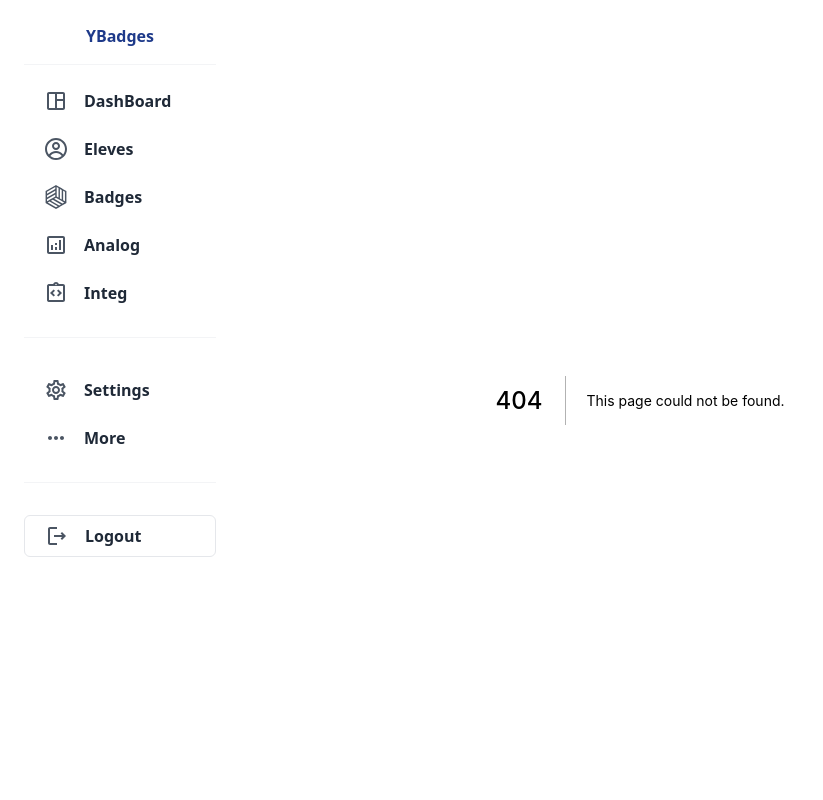
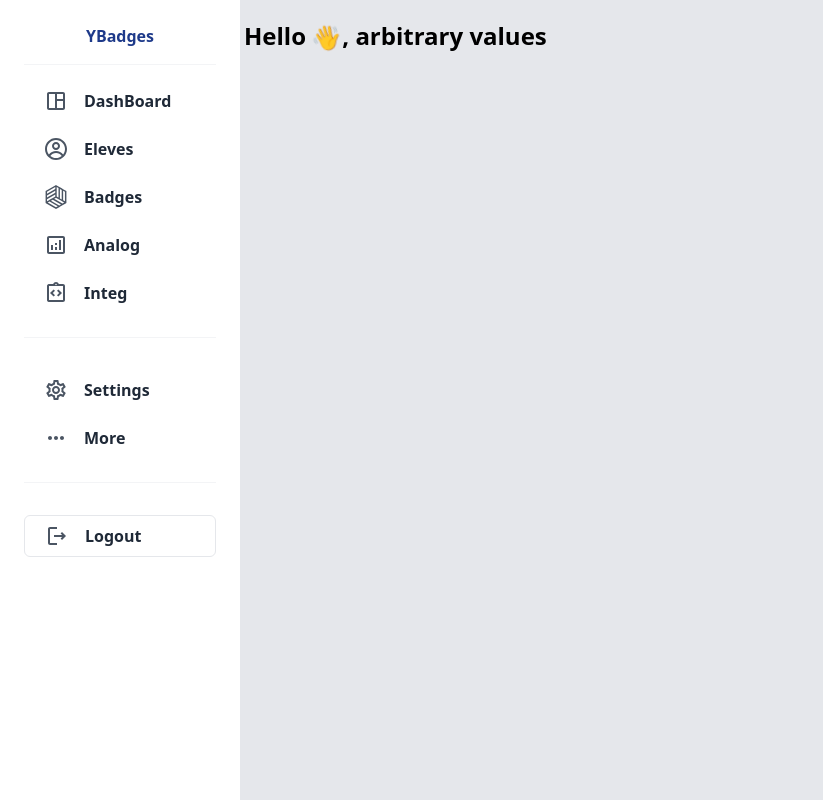
Before and after one commit to Nyftheart/ybadges, a Next.js app: page /component/Welcome in a window 1280 px wide. Before the commit this address had no page. Shown: the whole page, without its empty margins (0-823 px from the left). Built offline with nearby package versions, Linux system fonts and the light colour scheme.

Commit message:
add scale

```diff
--- a/pages/Main.tsx
+++ b/pages/Main.tsx
@@ -5,6 +5,9 @@ import styles from '../styles/Home.module.css'
 import SideNavBar from "./component/SideNavBar";
 import Badges from "./component/Badges";
 import {NavigationContainer} from "@react-navigation/native";
+import Recherche from "./component/Recherche";
+import Welcome from "./component/Welcome";
+import MinorCube from "./component/MinorCube";
 
 const Main: NextPage = () => {
     return (
@@ -14,7 +17,9 @@ const Main: NextPage = () => {
                 <meta name="description" content="Generated by create next app" />
                 <link rel="icon" href="/favicon.ico" />
             </Head>
-            <p>aaaaaaaaaaaaaaaaaaaaaaaaaaaaaaaaaaaaaaaaaaaaaaaaaaaaaaaaaaaaaaaaaaaaaaaaaaaaaaaaaaaaaaaaaaaaaaaaaaaaaaaa</p>
+            <Recherche />
+            <Welcome />
+            <MinorCube />
         </div>
     )
 }
--- /dev/null
+++ b/pages/component/MinorCube.tsx
@@ -0,0 +1,10 @@
+import React from 'react';
+const MinorCube = () =>{
+    return (
+        <div className="flex ml-60 mt-4 text-2xl mt-11 justify-center items-center bg-white drop-shadow-md w-40 h-40 rounded-2xl hover:scale-105 duration-300">
+            hi
+        </div>
+    )
+}
+
+export default MinorCube;
--- /dev/null
+++ b/pages/component/Recherche.tsx
@@ -0,0 +1,14 @@
+import React from 'react';
+import {FaSearch} from "react-icons/fa";
+const Recherche = () =>{
+    return (
+        <div className="flex ml-60 mt-4 text-1xl w-56 bg-white rounded-lg px-4 py-1 justify-start items-center">
+            <div className="pr-2">
+                <FaSearch />
+            </div>
+            <input placeholder="Recherche" className="bg-white appearance-none border-2 border-none py-1 pl-1 text-gray-700 leading-tight focus:outline-none focus:border-none"/>
+        </div>
+    )
+}
+
+export default Recherche;
--- a/pages/component/SideNavBar.tsx
+++ b/pages/component/SideNavBar.tsx
@@ -30,6 +30,7 @@ const SideNavBar = () => {
                             YBadges
                         </h1>
                         <div className="my-4 border-b border-gray-100 pb-4 w-full">
+                            {/* eslint-disable-next-line @next/next/no-html-link-for-pages */}
                             <a href="/Main">
                             <div className="flex mb-2 justify-start items-center gap-4 px-5 hover:bg-gray-900 p-2 rounded-md group cursor-pointer hover:shadow-lg m-auto" >
                                 <MdOutlineSpaceDashboard className="text-2xl text-gray-600 group-hover:text-white "/>
--- /dev/null
+++ b/pages/component/Welcome.tsx
@@ -0,0 +1,12 @@
+import React from 'react';
+const Welcome = () =>{
+    return (
+        <div className="flex ml-60 mt-4 text-2xl pl-1 py-1 justify-start items-center">
+            <h1 className="flex font-semibold">
+                Hello <span className="animate-[wave_5s_ease-in-out_2]">&nbsp;👋</span>, arbitrary values
+            </h1>
+        </div>
+    )
+}
+
+export default Welcome;
--- a/tailwind.config.js
+++ b/tailwind.config.js
@@ -1,11 +1,26 @@
-/** @type {import('tailwindcss').Config} */
 module.exports = {
   content: [
-    "./pages/**/*.{js,ts,jsx,tsx}",
-    "./components/**/*.{js,ts,jsx,tsx}",
+    './pages/**/*.{js,ts,jsx,tsx}',
+    './components/**/*.{js,ts,jsx,tsx}',
   ],
   theme: {
-    extend: {},
+    extend: {
+      keyframes: {
+        wave: {
+          '0%': { transform: 'rotate(0.0deg)' },
+          '10%': { transform: 'rotate(14deg)' },
+          '20%': { transform: 'rotate(-8deg)' },
+          '30%': { transform: 'rotate(14deg)' },
+          '40%': { transform: 'rotate(-4deg)' },
+          '50%': { transform: 'rotate(10.0deg)' },
+          '60%': { transform: 'rotate(0.0deg)' },
+          '100%': { transform: 'rotate(0.0deg)' },
+        },
+      },
+      animation: {
+        'waving-hand': 'wave 2s linear infinite',
+      },
+    },
   },
   plugins: [],
 }
```
Also changed, not shown: BDD_Insert.json (added, +35 -0 lines), styles/globals.css (line endings or trailing spaces).
